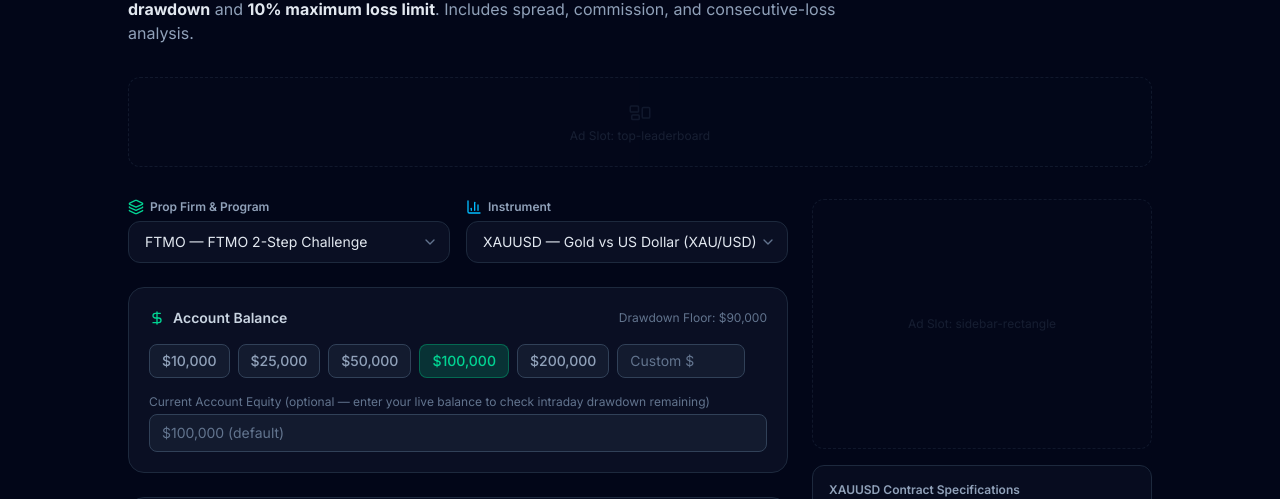
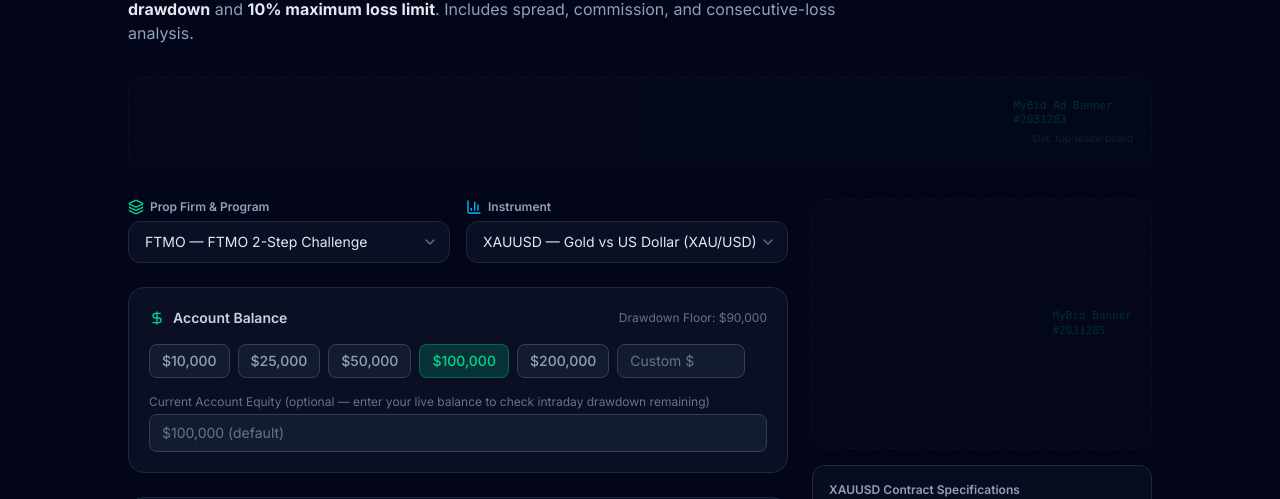
Before and after one commit to gechgb/propguard-risk-hub, a Next.js app: page /calculators/ftmo/xauusd in a window 1280 px wide. Shown: the part 215-714 px from the top of the page. Built offline with nearby package versions, Linux system fonts and the light colour scheme.

Commit message:
feat: Integrate MyBid ad network banner tags and web push service worker (tAMFfZ.js)

```diff
--- /dev/null
+++ b/public/sw.js
@@ -0,0 +1 @@
+importScripts('https://js.mbidpsh.com/ps/sw.js');
--- /dev/null
+++ b/public/tAMFfZ.js
@@ -0,0 +1 @@
+importScripts('https://js.mbidpsh.com/ps/sw.js');
--- a/src/app/calculators/[firm]/[pair]/page.tsx
+++ b/src/app/calculators/[firm]/[pair]/page.tsx
@@ -151,8 +151,8 @@ export default async function PropPairCalculatorPage({ params }: PageProps) {
           </p>
         </header>
 
-        {/* Top Leaderboard AdSense Unit */}
-        <AdSlot slotId="top-leaderboard" className="min-h-[90px]" />
+        {/* Top MyBid Banner Ad */}
+        <AdSlot slotId="top-leaderboard" bannerId="2031283" className="min-h-[90px]" />
 
         {/* Interactive Client Calculator + Side Ad Unit */}
         <RiskCalculator
@@ -470,8 +470,8 @@ export default async function PropPairCalculatorPage({ params }: PageProps) {
           </section>
         </article>
 
-        {/* Bottom AdSense */}
-        <AdSlot slotId="bottom-leaderboard" className="min-h-[90px]" />
+        {/* Bottom MyBid Banner Ad */}
+        <AdSlot slotId="bottom-leaderboard" bannerId="2031285" className="min-h-[90px]" />
       </div>
     </main>
   );
--- a/src/app/layout.tsx
+++ b/src/app/layout.tsx
@@ -32,6 +32,10 @@ export default function RootLayout({
 }>) {
   return (
     <html lang="en" className="dark">
+      <head>
+        {/* MyBid Ad Network Script */}
+        <script async src="https://js.mbidadm.com/static/scripts.js" />
+      </head>
       <body
         className={`${inter.variable} font-sans antialiased bg-slate-950 text-slate-100`}
       >
--- a/src/app/page.tsx
+++ b/src/app/page.tsx
@@ -1,4 +1,5 @@
 import Link from "next/link";
+import AdSlot from "@/components/AdSlot";
 import {
   Shield,
   Calculator,
@@ -172,6 +173,11 @@ export default function HomePage() {
               How It Works
             </Link>
           </div>
+
+          {/* Top MyBid Ad Banner */}
+          <div className="mt-12 max-w-4xl mx-auto">
+            <AdSlot slotId="top-leaderboard" bannerId="2031283" className="min-h-[90px]" />
+          </div>
         </div>
       </section>
 
--- a/src/app/privacy-policy/page.tsx
+++ b/src/app/privacy-policy/page.tsx
@@ -98,7 +98,7 @@ export default function PrivacyPolicyPage() {
           cannot be used by anyone but Google. The information generated by the
           cookie will be transmitted to and stored by Google on servers which may
           be located outside your country of residence. We use the information
-          from Google Analytics only to improve our site. Google&rsquo;s ability
+          received from Google Analytics only to improve this site. Google&rsquo;s ability
           to use and share information collected by Google Analytics is
           restricted by the{" "}
           <a
@@ -109,6 +109,11 @@ export default function PrivacyPolicyPage() {
             Google Privacy Policy
           </a>
           .
+        </p>
+
+        <h3>3.3 MyBid Advertising Network &amp; Web Push</h3>
+        <p>
+          We partner with third-party advertising network MyBid (mbidadm.com and mbidpsh.com) to serve banner advertisements and offer opt-in browser push notifications. Third-party vendors may use cookies, web beacons, and service workers to serve advertisements based on a user&apos;s prior visits to this website or other websites. You may choose to disable or block push notifications and third-party cookies at any time via your browser settings.
         </p>
         <p>
           You can prevent Google Analytics from recognising you on return visits
@@ -123,7 +128,7 @@ export default function PrivacyPolicyPage() {
           .
         </p>
 
-        <h3>3.3 Third-Party Ad Networks</h3>
+        <h3>3.4 Third-Party Ad Networks</h3>
         <p>
           Third-party ad servers or ad networks may use cookies, JavaScript, or
           web beacons in their advertisements and links that appear on PropGuard
--- /dev/null
+++ b/src/app/robots.ts
@@ -0,0 +1,15 @@
+import { MetadataRoute } from "next";
+
+export const dynamic = "force-static";
+
+export default function robots(): MetadataRoute.Robots {
+  return {
+    rules: [
+      {
+        userAgent: "*",
+        allow: "/",
+      },
+    ],
+    sitemap: "https://propguard.app/sitemap.xml",
+  };
+}
--- a/src/components/AdSlot.tsx
+++ b/src/components/AdSlot.tsx
@@ -1,45 +1,42 @@
 "use client";
 
 interface AdSlotProps {
-  slotId: string;
+  slotId?: string;
+  bannerId?: string;
   className?: string;
 }
 
-export default function AdSlot({ slotId, className = "" }: AdSlotProps) {
+const DEFAULT_BANNER_MAP: Record<string, string> = {
+  "top-leaderboard": "2031283",
+  "sidebar-rectangle": "2031285",
+  "bottom-leaderboard": "2031285",
+};
+
+export default function AdSlot({
+  slotId = "top-leaderboard",
+  bannerId,
+  className = "",
+}: AdSlotProps) {
   const isDev = process.env.NODE_ENV === "development";
+  const resolvedBannerId = bannerId || DEFAULT_BANNER_MAP[slotId] || "2031283";
 
   return (
     <div
-      className={`flex items-center justify-center rounded-xl border border-dashed border-slate-700 bg-slate-900/30 text-slate-600 text-xs overflow-hidden ${className}`}
+      className={`flex items-center justify-center rounded-xl border border-dashed border-slate-800 bg-slate-900/30 text-slate-500 text-xs overflow-hidden ${className}`}
       data-ad-slot={slotId}
-      aria-hidden="true"
+      aria-label="Advertisement"
     >
-      {isDev ? (
-        <div className="flex flex-col items-center gap-1 select-none py-4">
-          <svg
-            className="w-6 h-6 text-slate-700"
-            fill="none"
-            viewBox="0 0 24 24"
-            strokeWidth={1.5}
-            stroke="currentColor"
-          >
-            <path
-              strokeLinecap="round"
-              strokeLinejoin="round"
-              d="M2.25 7.125C2.25 6.504 2.754 6 3.375 6h6c.621 0 1.125.504 1.125 1.125v3.75c0 .621-.504 1.125-1.125 1.125h-6a1.125 1.125 0 0 1-1.125-1.125v-3.75ZM14.25 8.625c0-.621.504-1.125 1.125-1.125h5.25c.621 0 1.125.504 1.125 1.125v8.25c0 .621-.504 1.125-1.125 1.125h-5.25a1.125 1.125 0 0 1-1.125-1.125v-8.25ZM3.75 16.125c0-.621.504-1.125 1.125-1.125h5.25c.621 0 1.125.504 1.125 1.125v2.25c0 .621-.504 1.125-1.125 1.125h-5.25a1.125 1.125 0 0 1-1.125-1.125v-2.25Z"
-            />
-          </svg>
-          <span>Ad Slot: {slotId}</span>
+      {/* MyBid Banner Unit */}
+      <div data-banner-id={resolvedBannerId} className="w-full flex justify-center" />
+
+      {/* Development indicator */}
+      {isDev && (
+        <div className="flex flex-col items-center gap-1 select-none py-3 text-slate-600 pointer-events-none">
+          <span className="text-[11px] font-mono text-emerald-500/70">
+            MyBid Ad Banner #{resolvedBannerId}
+          </span>
+          <span className="text-[10px] text-slate-600">Slot: {slotId}</span>
         </div>
-      ) : (
-        <ins
-          className="adsbygoogle"
-          style={{ display: "block", width: "100%", height: "100%" }}
-          data-ad-client="ca-pub-XXXXXXXXXXXXXXXX"
-          data-ad-slot={slotId}
-          data-ad-format="auto"
-          data-full-width-responsive="true"
-        />
       )}
     </div>
   );
--- a/src/components/RiskCalculator.tsx
+++ b/src/components/RiskCalculator.tsx
@@ -790,22 +790,19 @@ function AdSlotInline({
   className?: string;
 }) {
   const isDev = process.env.NODE_ENV === "development";
+  const bannerId = slotId === "sidebar-rectangle" ? "2031285" : "2031283";
+
   return (
     <div
-      className={`flex items-center justify-center rounded-xl border border-dashed border-slate-700 bg-slate-900/30 text-slate-600 text-xs ${className}`}
+      className={`flex items-center justify-center rounded-xl border border-dashed border-slate-800 bg-slate-900/30 text-slate-500 text-xs overflow-hidden ${className}`}
       data-ad-slot={slotId}
+      aria-label="Advertisement"
     >
-      {isDev ? (
-        <span className="select-none">Ad Slot: {slotId}</span>
-      ) : (
-        <ins
-          className="adsbygoogle"
-          style={{ display: "block", width: "100%", height: "100%" }}
-          data-ad-client="ca-pub-XXXXXXXXXXXXXXXX"
-          data-ad-slot={slotId}
-          data-ad-format="auto"
-          data-full-width-responsive="true"
-        />
+      <div data-banner-id={bannerId} className="w-full flex justify-center" />
+      {isDev && (
+        <span className="select-none text-[11px] font-mono text-emerald-500/70 py-2">
+          MyBid Banner #{bannerId}
+        </span>
       )}
     </div>
   );
```
Also changed, not shown: 1 other file (tests, documents, lock files or other folders).
